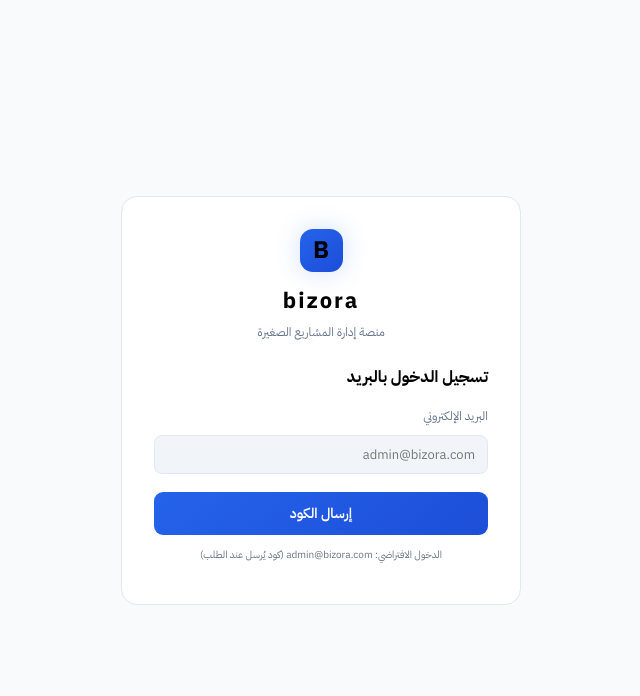
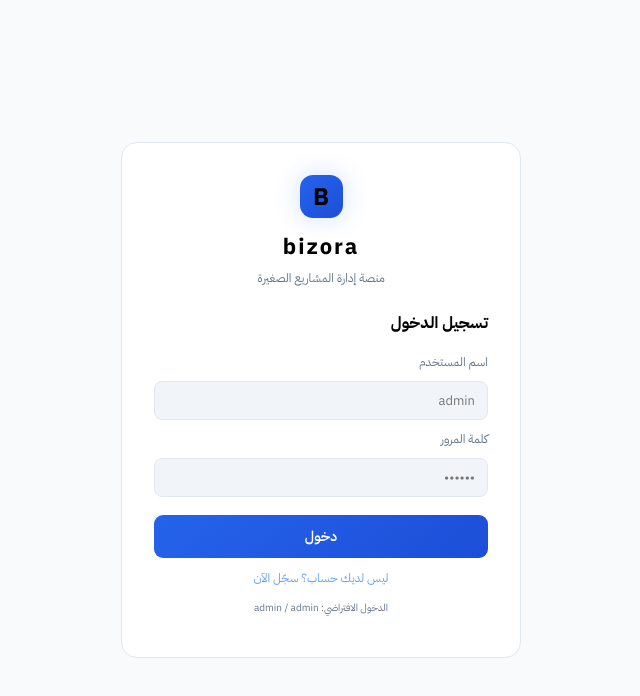
Before and after one commit to mohammadnooralkabiri-creator/bizora, a React (Vite) app: page / in a window 1280 px wide. Both pictures are taken after a click on the button "دخول الإدارة". Shown: the top 696 px of the page, without its empty margins (319-959 px from the left). Built offline with nearby package versions, Linux system fonts and the light colour scheme.

Commit message:
Revert to password login, add social communities, fix issues

```diff
--- a/src/pages/Accounts.tsx
+++ b/src/pages/Accounts.tsx
@@ -18,8 +18,8 @@ const ROLE_OPTIONS: Role[] = ['viewer', 'finance', 'warehouse', 'orders', 'cashi
 export default function Accounts() {
   const { state, addAccount, updateAccount, deleteAccount } = useStore();
   const { accounts, user } = state;
-  const [email, setEmail] = useState('');
-  const [name, setName] = useState('');
+  const [username, setUsername] = useState('');
+  const [password, setPassword] = useState('');
   const [role, setRole] = useState<Role>('viewer');
   const [editing, setEditing] = useState<string | null>(null);
   const [editRole, setEditRole] = useState<Role>('viewer');
@@ -28,14 +28,14 @@ export default function Accounts() {
 
   const submit = (e: React.FormEvent) => {
     e.preventDefault();
-    if (!email.trim()) return;
+    if (!username.trim() || !password.trim()) return;
     if (editing) {
       updateAccount(editing, { role: editRole });
       setEditing(null);
     } else {
-      addAccount({ username: name.trim() || email.trim(), email: email.trim(), password: '', role });
-      setEmail('');
-      setName('');
+      addAccount({ username: username.trim(), email: `${username.trim()}@bizora.com`, password, role });
+      setUsername('');
+      setPassword('');
       setRole('viewer');
     }
   };
@@ -64,10 +64,10 @@ export default function Accounts() {
           <form onSubmit={submit} className="form">
             {!editing && (
               <>
-                <label>البريد الإلكتروني</label>
-                <input type="email" value={email} onChange={(e) => setEmail(e.target.value)} required />
-                <label>اسم العرض (اختياري)</label>
-                <input value={name} onChange={(e) => setName(e.target.value)} />
+                <label>اسم المستخدم</label>
+                <input value={username} onChange={(e) => setUsername(e.target.value)} required />
+                <label>كلمة المرور</label>
+                <input type="password" value={password} onChange={(e) => setPassword(e.target.value)} required />
               </>
             )}
             <label>الصلاحية</label>
@@ -94,7 +94,7 @@ export default function Accounts() {
             <tbody>
               {accounts.map((a) => (
                 <tr key={a.id}>
-                  <td>{a.email} {a.id === user?.id && '(أنت)'}</td>
+                  <td>{a.username} {a.id === user?.id && '(أنت)'}</td>
                   <td>{ROLE_LABELS[a.role] || a.role}</td>
                   <td className="actions-cell">
                     {isOwner && a.role !== 'owner' && (
--- a/src/pages/Login.tsx
+++ b/src/pages/Login.tsx
@@ -6,40 +6,27 @@ interface LoginProps {
 }
 
 export default function Login({ onLogin }: LoginProps) {
-  const { state, loginByEmail } = useStore();
-  const { accounts } = state;
-  const [step, setStep] = useState<'email' | 'code'>('email');
-  const [email, setEmail] = useState('');
-  const [code, setCode] = useState('');
-  const [sentCode, setSentCode] = useState('');
+  const { login, register } = useStore();
+  const [mode, setMode] = useState<'login' | 'register'>('login');
+  const [username, setUsername] = useState('');
+  const [password, setPassword] = useState('');
   const [error, setError] = useState('');
-  const [info, setInfo] = useState('');
 
-  const sendCode = (e: React.FormEvent) => {
+  const submit = (e: React.FormEvent) => {
     e.preventDefault();
     setError('');
-    setInfo('');
-    const acc = accounts.find((a) => a.email === email.trim() || a.username === email.trim());
-    if (!acc) {
-      setError('لا يوجد حساب بهذا البريد');
+    if (!username.trim() || !password.trim()) {
+      setError('يرجى إدخال اسم المستخدم وكلمة المرور');
       return;
     }
-    const c = Math.floor(100000 + Math.random() * 900000).toString();
-    setSentCode(c);
-    setStep('code');
-    setInfo(`تم إرسال كود التحقق إلى ${email} (تجريبي: ${c})`);
-  };
-
-  const verify = (e: React.FormEvent) => {
-    e.preventDefault();
-    setError('');
-    if (code.trim() !== sentCode) {
-      setError('كود التحقق غير صحيح');
-      return;
+    if (mode === 'login') {
+      const ok = login(username.trim(), password);
+      if (ok) onLogin();
+      else setError('بيانات الدخول غير صحيحة (جرب admin / admin)');
+    } else {
+      register(username.trim(), password);
+      onLogin();
     }
-    const ok = loginByEmail(email.trim());
-    if (ok) onLogin();
-    else setError('فشل تسجيل الدخول');
   };
 
   return (
@@ -50,27 +37,21 @@ export default function Login({ onLogin }: LoginProps) {
           <h1>bizora</h1>
           <p>منصة إدارة المشاريع الصغيرة</p>
         </div>
-        <form onSubmit={step === 'email' ? sendCode : verify} className="login-form">
-          <h2>{step === 'email' ? 'تسجيل الدخول بالبريد' : 'أدخل كود التحقق'}</h2>
-          {step === 'email' ? (
-            <>
-              <label>البريد الإلكتروني</label>
-              <input type="email" value={email} onChange={(e) => setEmail(e.target.value)} placeholder="admin@bizora.com" required />
-            </>
-          ) : (
-            <>
-              <label>كود التحقق (6 أرقام)</label>
-              <input value={code} onChange={(e) => setCode(e.target.value)} placeholder="123456" required />
-              <button type="button" className="login-switch" onClick={() => setStep('email')}>تغيير البريد</button>
-            </>
-          )}
+        <form onSubmit={submit} className="login-form">
+          <h2>{mode === 'login' ? 'تسجيل الدخول' : 'إنشاء حساب'}</h2>
+          <label>اسم المستخدم</label>
+          <input value={username} onChange={(e) => setUsername(e.target.value)} placeholder="admin" />
+          <label>كلمة المرور</label>
+          <input type="password" value={password} onChange={(e) => setPassword(e.target.value)} placeholder="••••••" />
           {error && <div className="login-error">{error}</div>}
-          {info && <div className="login-hint">{info}</div>}
           <button type="submit" className="login-btn">
-            {step === 'email' ? 'إرسال الكود' : 'تحقق ودخول'}
+            {mode === 'login' ? 'دخول' : 'تسجيل'}
+          </button>
+          <button type="button" className="login-switch" onClick={() => setMode(mode === 'login' ? 'register' : 'login')}>
+            {mode === 'login' ? 'ليس لديك حساب؟ سجّل الآن' : 'لديك حساب؟ سجّل دخول'}
           </button>
         </form>
-        <p className="login-hint">الدخول الافتراضي: admin@bizora.com (كود يُرسل عند الطلب)</p>
+        <p className="login-hint">الدخول الافتراضي: admin / admin</p>
       </div>
     </div>
   );
--- a/src/pages/Settings.tsx
+++ b/src/pages/Settings.tsx
@@ -42,6 +42,10 @@ export default function Settings() {
           <input value={form.tiktok || ''} onChange={(e) => setForm({ ...form, tiktok: e.target.value })} />
           <label>الموقع الإلكتروني</label>
           <input value={form.website || ''} onChange={(e) => setForm({ ...form, website: e.target.value })} />
+          <label>Discord (مجتمع)</label>
+          <input value={form.discord || ''} onChange={(e) => setForm({ ...form, discord: e.target.value })} />
+          <label>Facebook</label>
+          <input value={form.facebook || ''} onChange={(e) => setForm({ ...form, facebook: e.target.value })} />
           <button className="primary-btn" onClick={save}>حفظ الإعدادات</button>
         </div>
       </div>
--- a/src/pages/Storefront.tsx
+++ b/src/pages/Storefront.tsx
@@ -100,6 +100,12 @@ export default function Storefront({ onAdminLogin }: { onAdminLogin: () => void
         {settings.website && (
           <a className="wa-big-btn" href={settings.website} target="_blank" rel="noreferrer">🌐 الموقع</a>
         )}
+        {settings.discord && (
+          <a className="wa-big-btn" href={settings.discord} target="_blank" rel="noreferrer">💬 Discord</a>
+        )}
+        {settings.facebook && (
+          <a className="wa-big-btn" href={settings.facebook} target="_blank" rel="noreferrer">📘 Facebook</a>
+        )}
       </div>
 
       <div className="store-filters">
--- a/src/store.tsx
+++ b/src/store.tsx
@@ -16,6 +16,8 @@ const defaultSettings: Settings = {
   snapchat: '',
   tiktok: '',
   website: '',
+  discord: '',
+  facebook: '',
 };
 
 const defaultAccounts: User[] = [
--- a/src/types.ts
+++ b/src/types.ts
@@ -80,6 +80,8 @@ export interface Settings {
   snapchat?: string;
   tiktok?: string;
   website?: string;
+  discord?: string;
+  facebook?: string;
 }
 
 export interface Warehouse {
```
